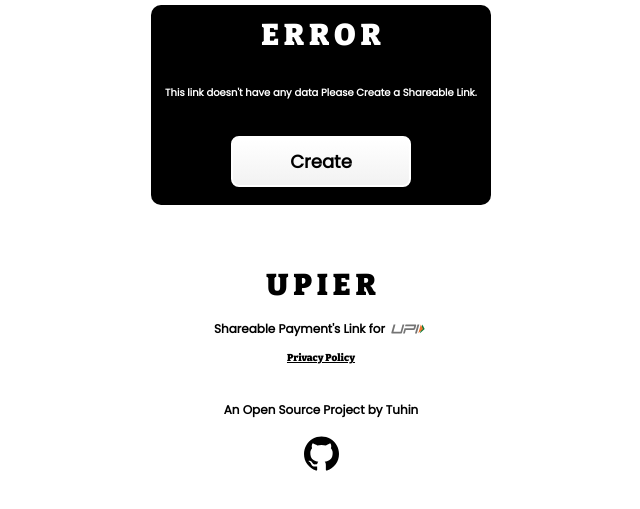
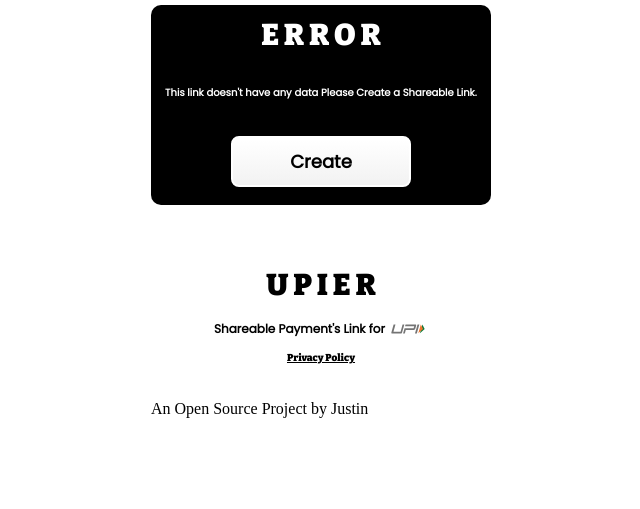
Before and after one commit to dwansupport/Upier, a website: page pay/index.html in a window 1280 px wide. Shown: the part 103-612 px from the top of the page, without its empty margins (319-959 px from the left). Drawn offline with nearby package versions, Linux system fonts and the light colour scheme.

Commit message:
Update index.html

```diff
--- a/pay/index.html
+++ b/pay/index.html
@@ -57,10 +57,10 @@
             Shareable Payment's Link for <img src="../img/upi.svg" class="upilogo" width="40">
         </p>
         <p class="tpf" onclick="window.location.href='../privacy-policy';"><u>Privacy Policy</u></p>
-        <p class="tuhin" onclick="window.location.href='https://tu.hin.life';">
-            An Open Source Project by Tuhin
+        <p class="justin" onclick="window.location.href='https://mrjustin.xyz/';">
+            An Open Source Project by Justin
         </p>
-        <img src="../img/github.svg" class="center" width="35" onclick="window.location.href='https://github.com/cachecleanerjeet/Upier';">
+
     </div>
     </div>
 </body>
```
